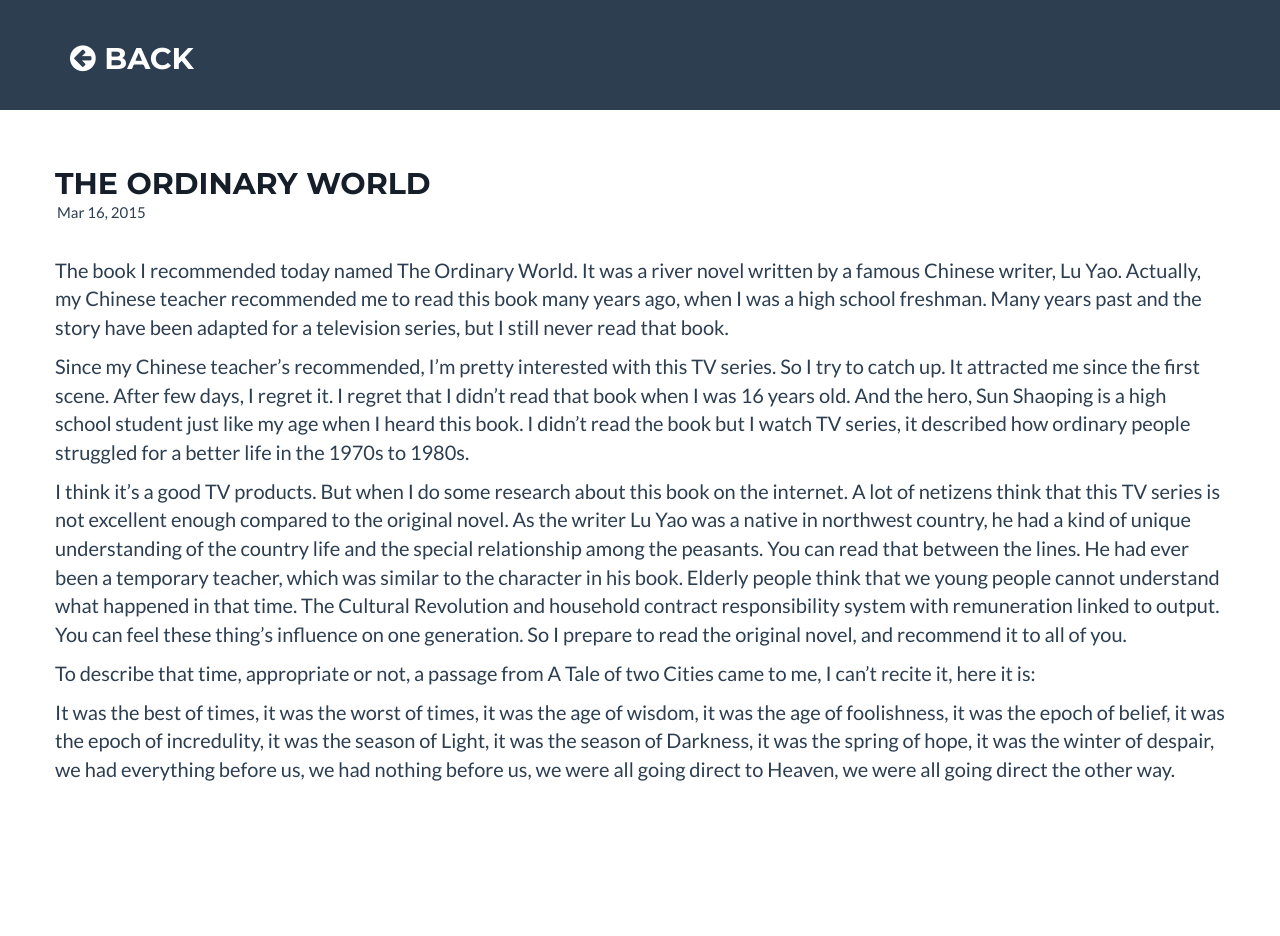
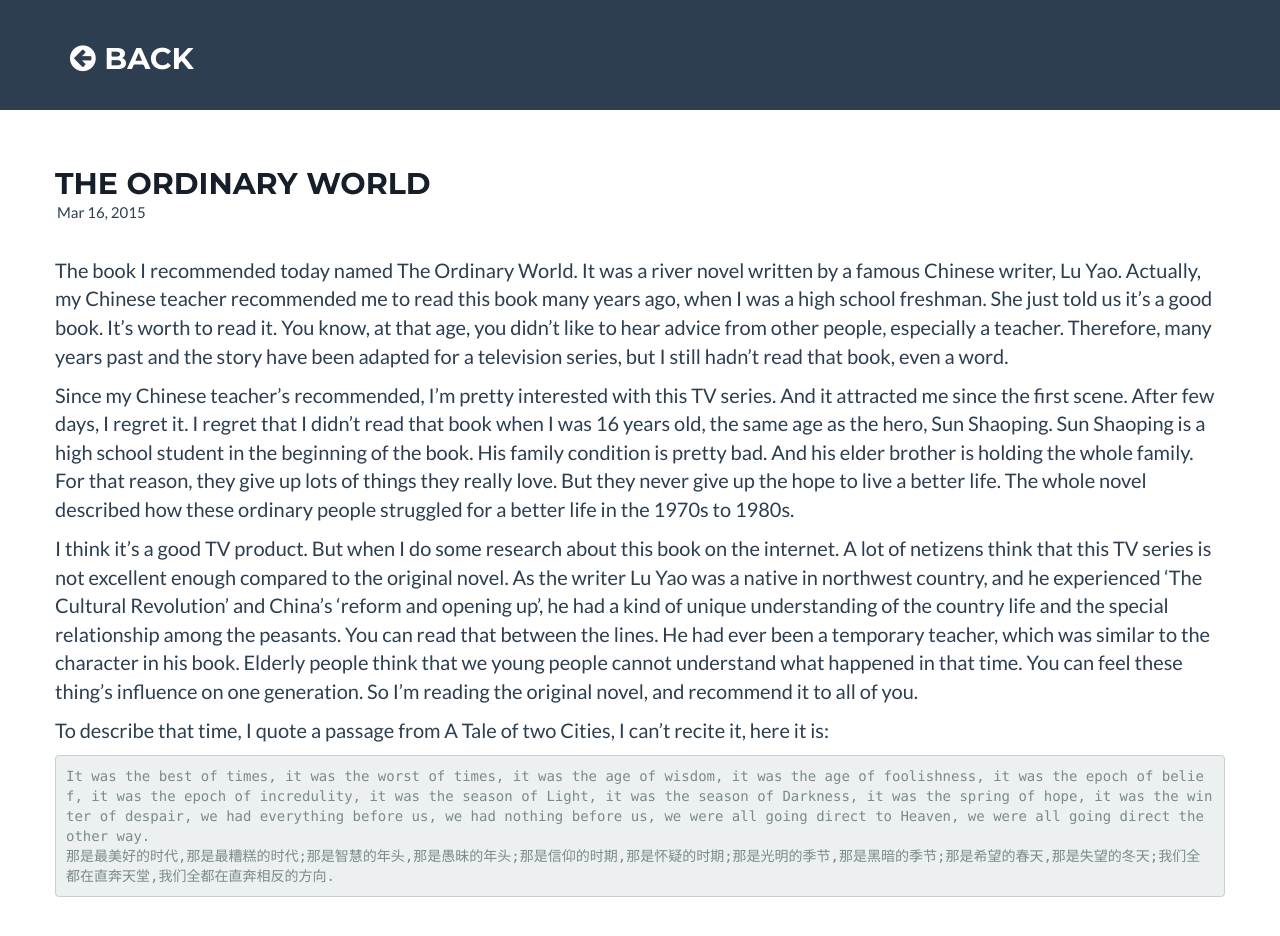
Before and after one commit to z00s/z00s.github.io, a Jekyll site: the page built from _posts/2015-03-16-The-Ordinary-World.markdown, in a window 1280 px wide and 1027 px high. Shown: the top 936 px of the window. Built offline with Jekyll 4.4.1, drawn with Linux system fonts in a browser that asks for light colours.

Commit message:
* modify

```diff
--- a/_posts/2015-03-16-The-Ordinary-World.markdown
+++ b/_posts/2015-03-16-The-Ordinary-World.markdown
@@ -7,28 +7,13 @@
 image: /assets/article_images/2014-08-29-welcome-to-jekyll/desktop.jpg
 ---
 
+The book I recommended today named The Ordinary World. It was a river novel written by a famous Chinese writer, Lu Yao. Actually, my Chinese teacher recommended me to read this book many years ago, when I was a high school freshman. She just told us it’s a good book. It’s worth to read it. You know, at that age, you didn’t like to hear advice from other people, especially a teacher. Therefore, many years past and the story have been adapted for a television series, but I still hadn’t read that book, even a word.
 
-The book I recommended today named The Ordinary World. It was a river novel written by a famous Chinese writer, Lu Yao.
-Actually, my Chinese teacher recommended me to read this book many years ago, when I was a high school freshman.
-Many years past and the story have been adapted for a television series, but I still never read that book.
+Since my Chinese teacher’s recommended, I’m pretty interested with this TV series. And it attracted me since the first scene. After few days, I regret it. I regret that I didn’t read that book when I was 16 years old, the same age as the hero, Sun Shaoping. Sun Shaoping is a high school student in the beginning of the book. His family condition is pretty bad. And his elder brother is holding the whole family. For that reason, they give up lots of things they really love. But they never give up the hope to live a better life.  The whole novel described how these ordinary people struggled for a better life in the 1970s to 1980s.
 
-Since my Chinese teacher’s recommended, I’m pretty interested with this TV series. So I try to catch up.
-It attracted me since the first scene. After few days, I regret it.
-I regret that I didn’t read that book when I was 16 years old. And the hero, Sun Shaoping is a high school student
-just like my age when I heard this book. I didn’t read the book but I watch TV series, it described how ordinary people
-struggled for a better life in the 1970s to 1980s.
+I think it’s a good TV product. But when I do some research about this book on the internet. A lot of netizens think that this TV series is not excellent enough compared to the original novel. As the writer Lu Yao was a native in northwest country, and he experienced ‘The Cultural Revolution’ and China’s ‘reform and opening up’, he had a kind of unique understanding of the country life and the special relationship among the peasants. You can read that between the lines. He had ever been a temporary teacher, which was similar to the character in his book. Elderly people think that we young people cannot understand what happened in that time. You can feel these thing’s influence on one generation. So I’m reading the original novel, and recommend it to all of you.
 
-I think it’s a good TV products. But when I do some research about this book on the internet.
-A lot of netizens think that this TV series is not excellent enough compared to the original novel.
-As the writer Lu Yao was a native in northwest country, he had a kind of unique understanding of the country life and the special relationship among the peasants.
-You can read that between the lines. He had ever been a temporary teacher, which was similar to the character in his book.
-Elderly people think that we young people cannot understand what happened in that time.
-The Cultural Revolution and household contract responsibility system with remuneration linked to output.
-You can feel these thing’s influence on one generation. So I prepare to read the original novel, and recommend it to all of you.
+To describe that time, I quote a passage from A Tale of two Cities, I can’t recite it, here it is:
 
-To describe that time, appropriate or not, a passage from A Tale of two Cities came to me, I can’t recite it, here it is:
-
-It was the best of times, it was the worst of times, it was the age of wisdom, it was the age of foolishness,
-it was the epoch of belief, it was the epoch of incredulity, it was the season of Light, it was the season of Darkness,
-it was the spring of hope, it was the winter of despair, we had everything before us, we had nothing before us,
-we were all going direct to Heaven, we were all going direct the other way.
+    It was the best of times, it was the worst of times, it was the age of wisdom, it was the age of foolishness, it was the epoch of belief, it was the epoch of incredulity, it was the season of Light, it was the season of Darkness, it was the spring of hope, it was the winter of despair, we had everything before us, we had nothing before us, we were all going direct to Heaven, we were all going direct the other way.
+    那是最美好的时代,那是最糟糕的时代;那是智慧的年头,那是愚昧的年头;那是信仰的时期,那是怀疑的时期;那是光明的季节,那是黑暗的季节;那是希望的春天,那是失望的冬天;我们全都在直奔天堂,我们全都在直奔相反的方向.
```
